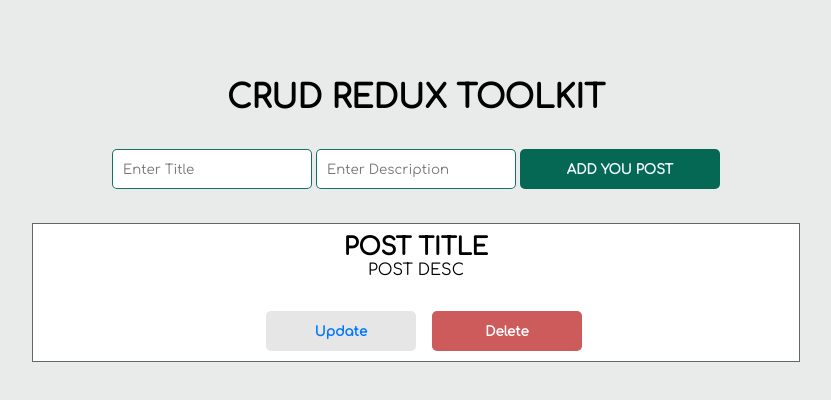
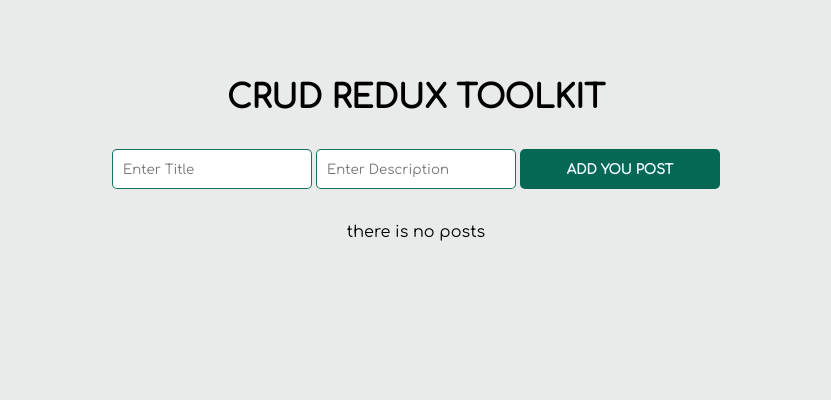
Before and after one commit to sara219/redux-toolkit-crud, a React (Create React App) app: page / in a window 1280 px wide. Shown: the top 400 px of the page, without its empty margins (224-1055 px from the left). Built offline with nearby package versions, Linux system fonts and the light colour scheme.

Commit message:
create and show the post

```diff
--- a/src/components/Posts.tsx
+++ b/src/components/Posts.tsx
@@ -1,10 +1,13 @@
 import React, { ChangeEvent, useState } from 'react'
-import { useDispatch } from 'react-redux'
+import { useDispatch, useSelector } from 'react-redux'
+import { Post } from '../interface/Post'
 import { addPost } from '../redux/postsReducer'
+import { RootState } from '../redux/store'
 
 export const Posts = () => {
   const [title, setTitle] = useState<string>('')
   const [desc, setDesc] = useState<string>('')
+  const postsList = useSelector((state: RootState) => state.posts.items)
 
   const dispatch = useDispatch()
 
@@ -17,7 +20,12 @@
   }
 
   const addPostItem = () => {
-    dispatch(addPost({ id: 1, title, desc}))
+    const newPost: Post = {
+      id: 1,
+      title,
+      desc,
+    }
+    dispatch(addPost(newPost))
   }
 
   return (
@@ -39,12 +47,16 @@
       </div>
 
       <div className='posts'>
-        <div className='post'>
-          <h2>POST TITLE</h2>
-          <p>POST DESC</p>
-          <button className='update'>Update</button>
-          <button className='delete'>Delete</button>
-        </div>
+        {postsList.length > 0
+          ? postsList.map((post) => (
+              <div className='post' key={post.id}>
+                <h2>{post.title}</h2>
+                <p>{post.desc}</p>
+                <button className='update'>Update</button>
+                <button className='delete'>Delete</button>
+              </div>
+            ))
+          : 'there is no posts'}
       </div>
     </div>
   )
--- a/src/redux/postsReducer.ts
+++ b/src/redux/postsReducer.ts
@@ -1,12 +1,15 @@
 import { createSlice } from "@reduxjs/toolkit";
+import { useSelector } from "react-redux";
 import type { PayloadAction } from "@reduxjs/toolkit";
+import { RootState } from "./store";
+import { Post } from "../interface/Post";
 
 export interface PostState {
-    post: Array<string>
+    items: Post[]
 }
 
 const initialState: PostState = {
-    post: []
+    items: []
 }
 
 
@@ -15,12 +18,11 @@
     initialState,
     reducers: {
         addPost: function(state, action){
-            console.log(action,1111);
-
-            // state.post.push()
+            state.items.push(action.payload)
         }
     }
 })
 
+
 export const { addPost } = postsSlice.actions
 export default postsSlice.reducer
```
